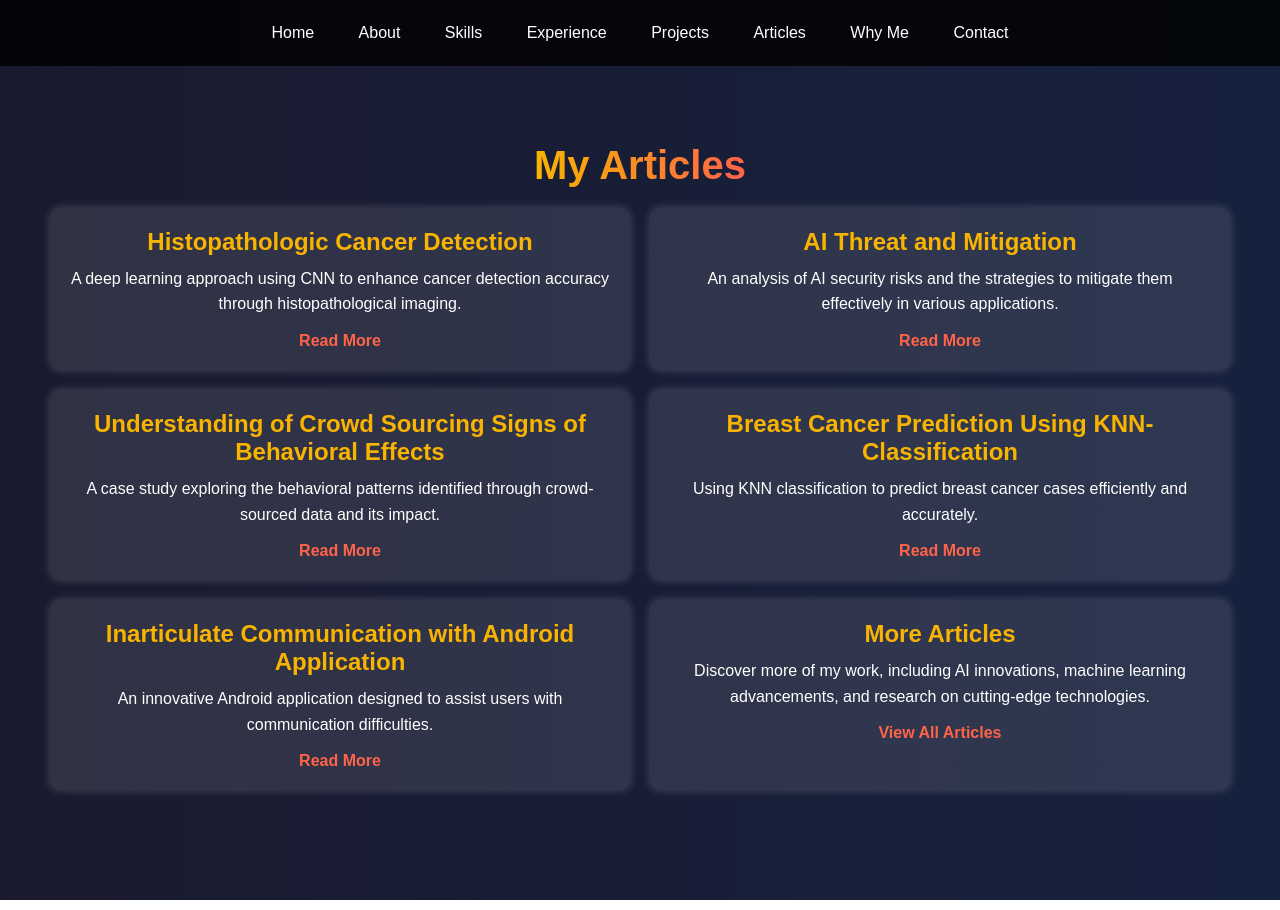
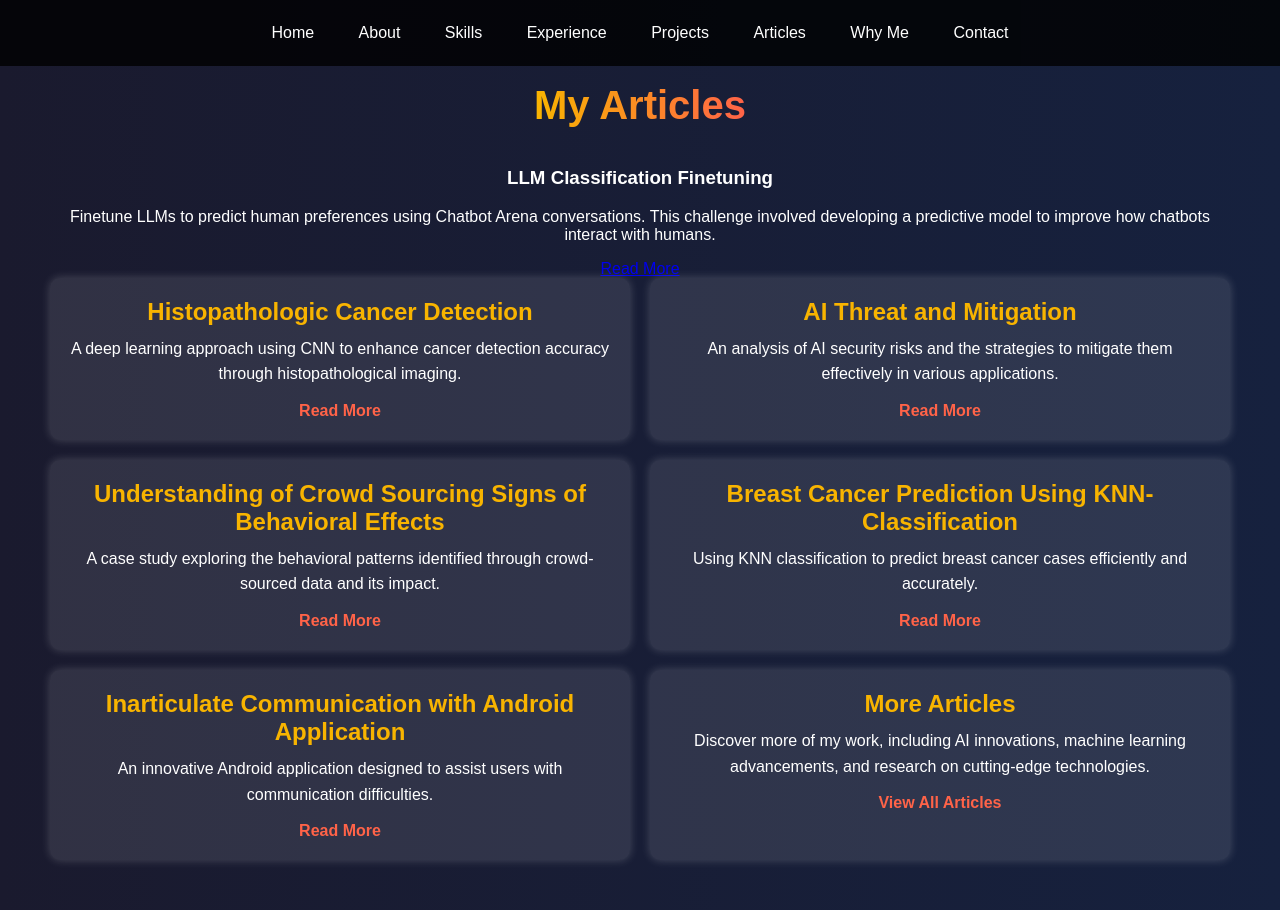
Before and after one commit to Sirichandana-bomma-ai/sirichandana.github.io, a plain HTML site: page articles.html in a window 1280 px wide. Drawn offline with Linux system fonts and the light colour scheme.

Commit message:
articles.html

```diff
--- a/articles.html
+++ b/articles.html
@@ -97,6 +97,12 @@
 
     <section id="articles">
         <h1>My Articles</h1>
+        <div class="article-block">
+            <h3>LLM Classification Finetuning</h3>
+            <p>Finetune LLMs to predict human preferences using Chatbot Arena conversations. This challenge involved developing a predictive model to improve how chatbots interact with humans.</p>
+            <a href="https://www.kaggle.com/Siri_1435/submission" target="_blank">Read More</a>
+        </div>
+
         <div class="articles-container">
             <div class="article-box">
                 <div class="article-title">Histopathologic Cancer Detection</div>
```
